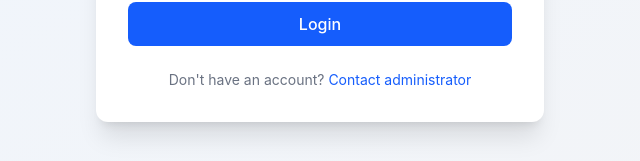
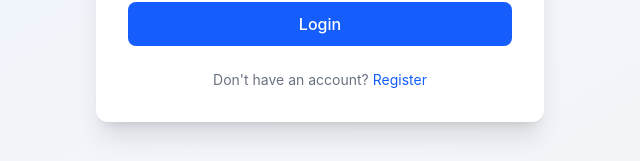
Before and after one commit to P-Mnguni/handyman_za, a React app in the folder frontend/: page /login in a window 1280 px wide. Shown: the part 542-703 px from the top of the page, without its empty margins (320-960 px from the left). Built offline with nearby package versions, Linux system fonts and the light colour scheme; no server answers; the HTML template or start-up script is replaced by a standard one.

Commit message:
updated: login page links to register page if don't have account

```diff
--- a/frontend/src/pages/Login.jsx
+++ b/frontend/src/pages/Login.jsx
@@ -81,7 +81,7 @@ const Login = () => {
                             </label>
                             <div className="relative">
                                 <input
-                                    type={showPassword}
+                                    type={showPassword ? 'text' : 'password'}
                                     id="password"
                                     name="password"
                                     value={formData.password}
@@ -190,7 +190,7 @@ const Login = () => {
                     <p className="mt-6 text-center text-sm text-gray-500">
                         Don't have an account?{' '}
                         <Link to="/register" className="text-blue-600 hover:text-blue-800 hover:underline">
-                            Contact administrator
+                            Register
                         </Link>
                     </p>
                 </div>
--- a/frontend/src/router/AppRouter.jsx
+++ b/frontend/src/router/AppRouter.jsx
@@ -5,17 +5,9 @@ import DashboardHome from '../pages/DashboardHome';
 import Handymen from '../pages/Handyman';
 import Customers from '../pages/Customers';
 import Login from '../pages/Login';
+import Register from '../pages/Register';
 
 // Temporary placeholders (will be replaced with real pages later)
-const Register = () => (
-    <div className="min-h-screen flex items-center justify-center bg-gray-50">
-        <div className="text-center">
-            <h1 className="text-3xl font-bold text-gray-900 mb-4">Register Page</h1>
-            <p className="text-gray-600">Coming Soon...</p>
-        </div>
-    </div>
-)
-
 const Payments = () => (
     <div>
         <h1 className="text-2xl font-bold mb-4">Payments</h1>
```
